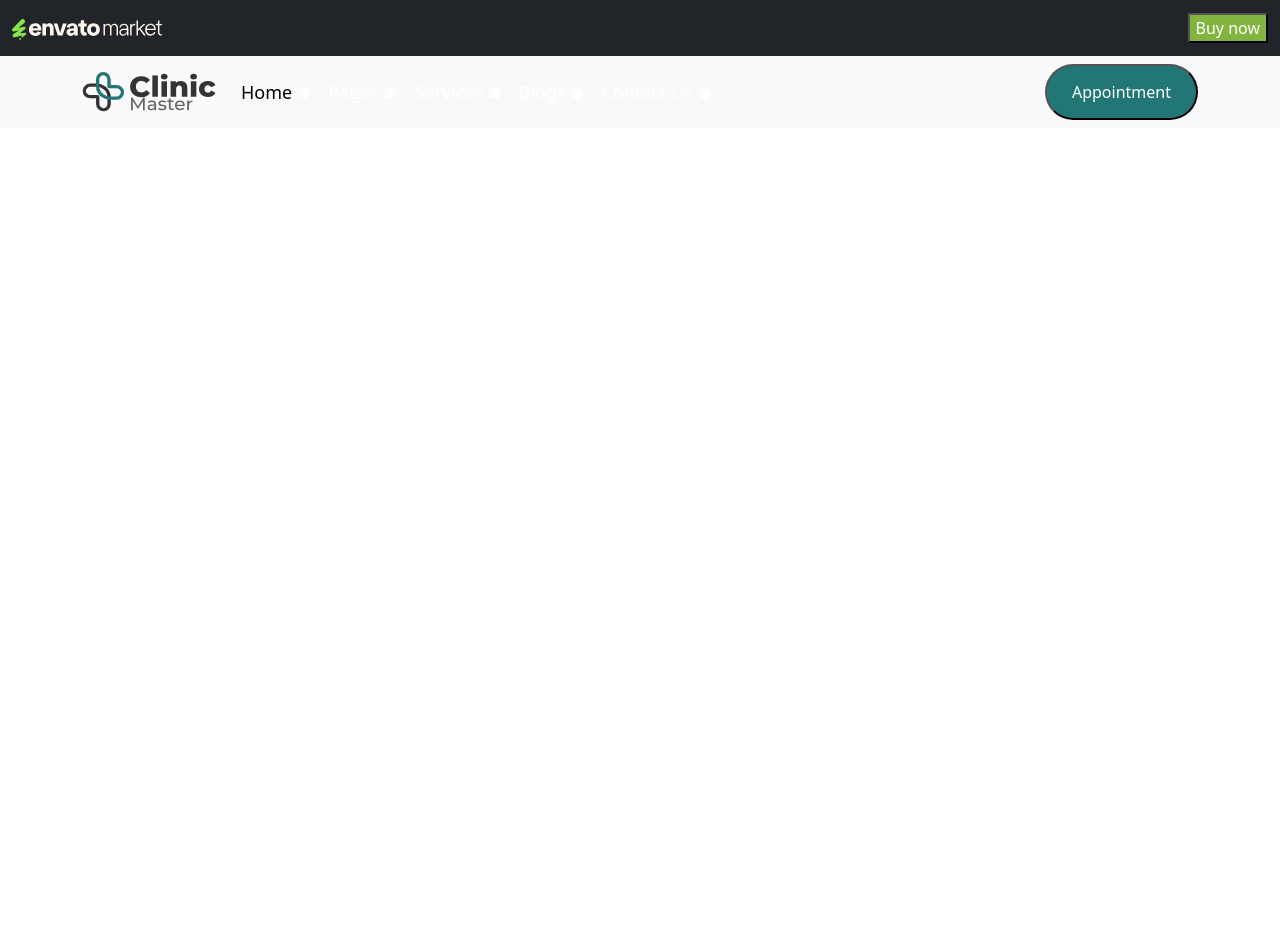
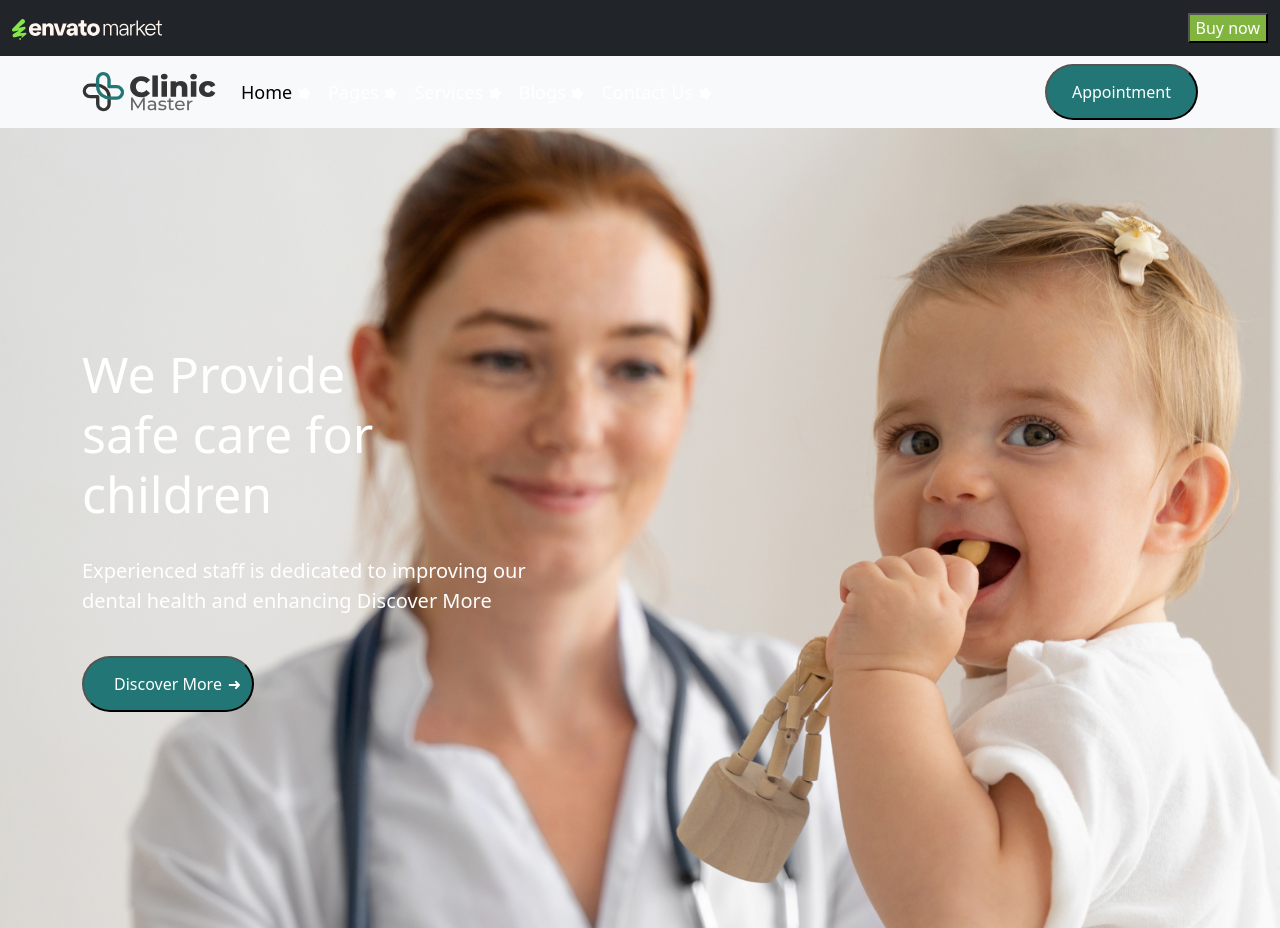
Before and after one commit to haneenkitani76-blip/clinic-master, a plain HTML site: page index.html in a window 1280 px wide. Before the commit the page ends 800 px from the top, so only its background shows below. Drawn offline with nearby package versions, Linux system fonts and the light colour scheme; a web font is replaced by a local one.

Commit message:
add hero section

```diff
--- a/assets/css/main.css
+++ b/assets/css/main.css
@@ -27,3 +27,28 @@ border-radius: 30px;}
 color: #FFFFFF;}
 
 .navbar-nav .nav-link:hover{color: var(--primarycolor);}
+
+
+.hero{
+    background-image: url("./../img/puplic/hero\ photo.jpg");
+    background-position: center;
+      background-size: cover;
+}
+.hero h2{color: white;
+font-size: 50px;}
+.hero p{color: white;
+font-size: 20px;}
+.hero button{ color:white;
+background-color: var(--primarycolor);
+padding:  14px 30px;
+border-radius: 30px;
+position: relative;
+}
+
+.hero button::after {
+content: "➜";
+width: 15px;
+height: 10px;
+position: absolute;
+right: 10px;
+}
--- a/index.html
+++ b/index.html
@@ -77,6 +77,21 @@
       </div>
     </div>
   </nav>
+<main>
+<section class="hero vh-100 py-5">
+<div class="container h-100 d-flex  align-items-start flex-column justify-content-center gap-4">
+<h2>We Provide<br>
+safe care for<br>
+children</h2>
+<p>Experienced staff is dedicated to improving our<br>
+dental health and enhancing
+Discover More
+</p>
+<button>Discover More</button>
+</div>
+</section>
+</main>
+
   <script src="https://cdn.jsdelivr.net/npm/bootstrap@5.3.8/dist/js/bootstrap.bundle.min.js"
     integrity="sha384-FKyoEForCGlyvwx9Hj09JcYn3nv7wiPVlz7YYwJrWVcXK/BmnVDxM+D2scQbITxI"
     crossorigin="anonymous"></script>
```
Also changed, not shown: assets/img/puplic/hero photo.jpg (added).
